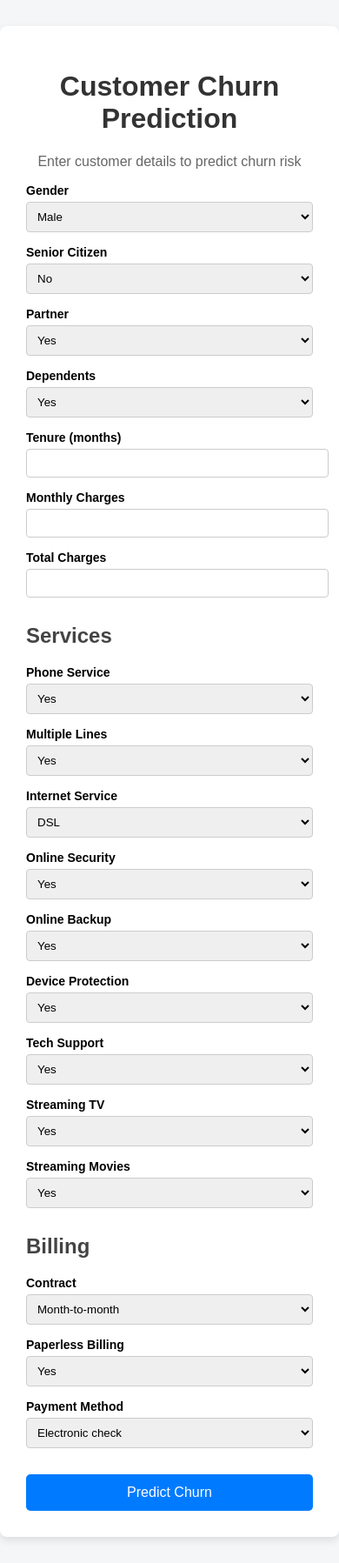
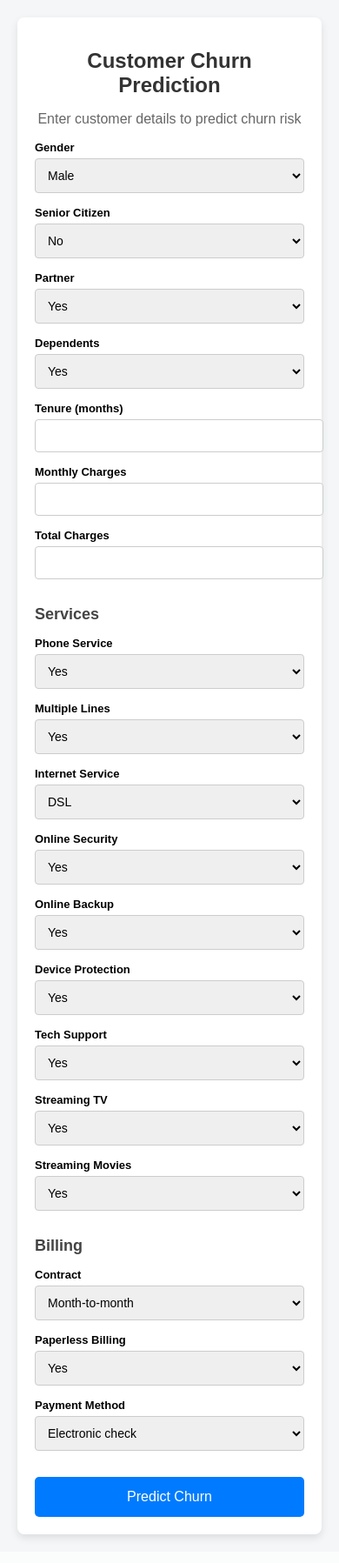
Before and after one commit to humza1201/customer-churn-prediction, a Flask app: page / in a window 390 px wide. Shown: the whole page at 87% size. After the commit the page ends 1771 px from the top, so only its background shows below. Run offline with Flask 3, Linux system fonts and the light colour scheme; parts of the project's set-up code (start-up, migrations or seed data) failed here and were passed over.

Commit message:
Improve UI responsiveness for mobile and tablet screens

```diff
--- a/static/style.css
+++ b/static/style.css
@@ -75,3 +75,66 @@ button:hover {
 .result h3 {
     margin: 5px 0;
 }
+
+button:active {
+    transform: scale(0.98);
+}
+
+@media (max-width: 600px) {
+
+    body {
+        padding: 10px;
+    }
+
+    .container {
+        padding: 20px;
+        margin: 10px;
+    }
+
+    h1 {
+        font-size: 24px;
+    }
+
+    h2 {
+        font-size: 18px;
+    }
+
+    label {
+        font-size: 13px;
+    }
+
+    input, select {
+        font-size: 14px;
+        padding: 10px;
+    }
+
+    button {
+        font-size: 16px;
+        padding: 14px;
+    }
+
+    .grid {
+        grid-template-columns: 1fr; /* Single column on phones */
+    }
+
+    .result {
+        font-size: 15px;
+        text-align: center;
+    }
+}
+
+@media (min-width: 601px) and (max-width: 1024px) {
+
+    .container {
+        max-width: 90%;
+        padding: 25px;
+    }
+
+    .grid {
+        grid-template-columns: repeat(2, 1fr);
+    }
+
+    h1 {
+        font-size: 28px;
+    }
+}
--- a/templates/index.html
+++ b/templates/index.html
@@ -2,6 +2,7 @@
 <html lang="en">
 <head>
     <meta charset="UTF-8">
+    <meta name="viewport" content="width=device-width, initial-scale=1.0">
     <link rel="stylesheet" href="static/style.css">
     <title>Customer Churn Prediction</title>
 </head>
```
